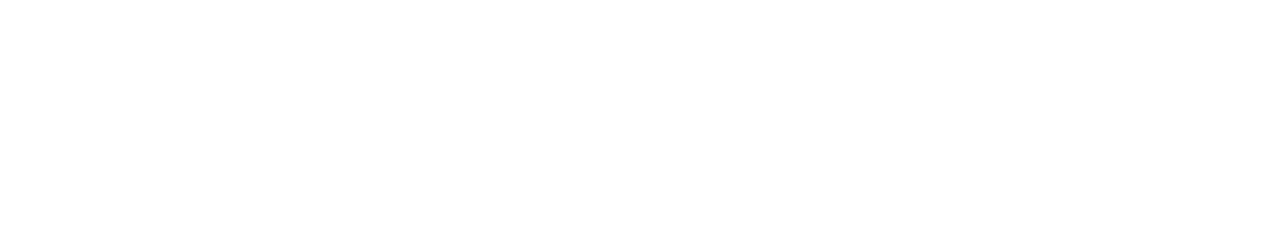
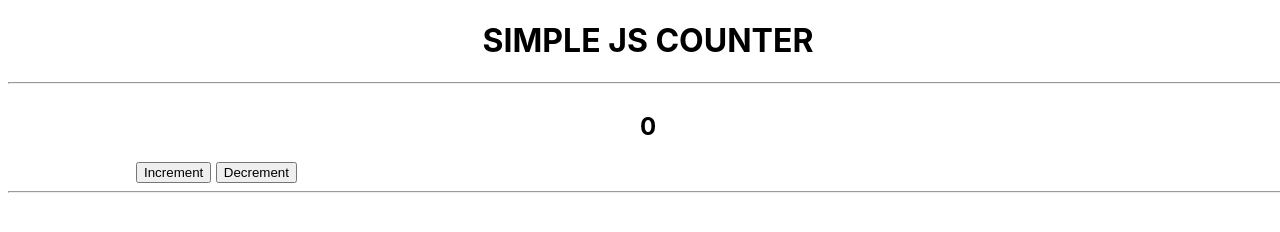
Before and after one commit to henrikvtcodes/realtime-counter, a website: page public/index.html in a window 1280 px wide. Drawn offline with Linux system fonts and the light colour scheme; a web font is replaced by a local one.

Commit message:
first working counter

```diff
--- a/public/index.css
+++ b/public/index.css
@@ -0,0 +1,46 @@
+@import './fonts/fonts.css';
+
+body {
+    font-family: Inter;
+    height: 100%;
+    width: 100%;
+}
+
+
+/* GRID CLASSES */
+main.container {
+    display: grid;
+    grid-template-columns: [line1] 10% [line2] auto [line3] 10% [line4];
+    grid-template-rows: [top] auto [mid] auto [bottom];
+}
+
+span.child {
+    /* background-color: red; */
+
+    text-align: center;
+
+    grid-column-start: line2;
+    grid-column-end: line3;
+    grid-row-start: top;
+    grid-row-end: mid;
+}
+
+div.child {
+    /* background-color: blue; */
+
+    align-items: center;
+
+    grid-column-start: line2;
+    grid-column-end: line3;
+    grid-row-start: mid;
+    grid-row-end: bottom;
+}
+
+/* GENERAL STYLES */
+h1.title {
+    text-align: center;
+}
+
+button.button {
+
+}
--- a/public/index.html
+++ b/public/index.html
@@ -1,17 +1,38 @@
 <!DOCTYPE html>
 <html lang="en">
-<head>
-    <title>  </title>
+  <head>
+    <title> SIMPLE JS COUNTER </title>
 
-    <meta charset="UTF-8">
-    <meta http-equiv="X-UA-Compatible" content="IE=edge">
-    <meta name="viewport" content="width=device-width, initial-scale=1.0">
+    <!-- Standard Meta Tags-->
+    <meta charset="UTF-8" />
+    <meta http-equiv="X-UA-Compatible" content="IE=edge" />
+    <meta name="viewport" content="width=device-width, initial-scale=1.0" />
 
+    <!--Local File Links-->
+    <link rel="stylesheet" href="./index.css" />
+    <script defer type="text/javascript" src="index.js"></script>
 
-    <link rel="stylesheet" href="./index.css">
-    <script type="text/javascript" src="./index.js" ></script>
-</head>
-<body>
+    <!-- Libraries -->
 
-</body>
+  </head>
+
+  <body>
+    <header class="">
+      <h1 class="title">SIMPLE JS COUNTER</h1>
+    </header>
+    <hr />
+
+    <main class="container">
+        <span class="child" id="countbox">
+            <h2 id="count"></h2>
+        </span>
+        <div class="child" id="buttons">
+          <button class="button" id="inc"> Increment </button>
+          <button class="button" id="dec"> Decrement </button>
+        </div>
+    </main>
+
+    <hr />
+    <footer></footer>
+  </body>
 </html>
--- a/public/index.js
+++ b/public/index.js
@@ -0,0 +1,27 @@
+
+
+// COUNT FUNCS
+let counter = document.getElementById("count")
+let count = 0
+function updateDisplay(){
+    counter.innerHTML = count;
+};
+updateDisplay();
+
+// BUTTON CODE
+let increment = document.getElementById("inc")
+let decrement = document.getElementById("dec")
+
+increment.addEventListener("click", ()=>{
+    count++;
+    updateDisplay();
+});
+
+decrement.addEventListener("click", ()=>{
+    count--;
+    updateDisplay();
+});
+
+function pushChange(){
+
+}
```
